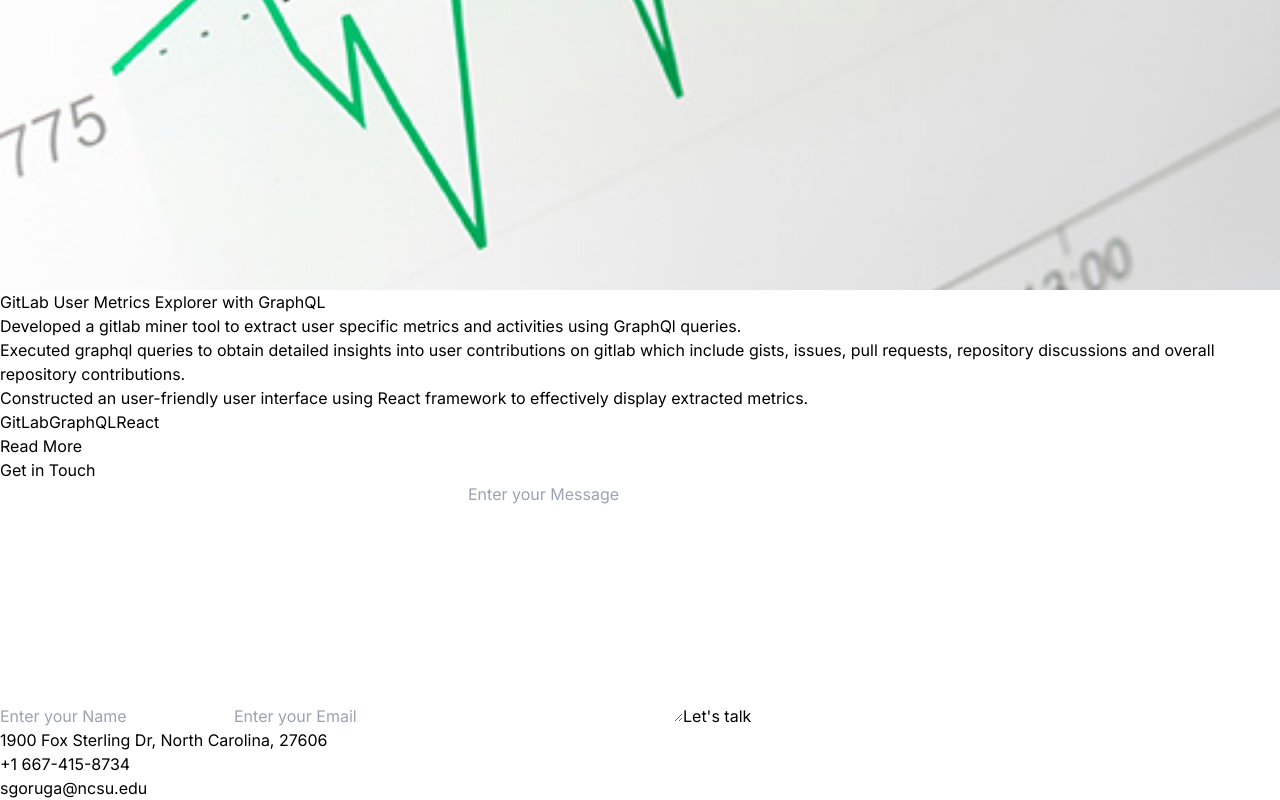
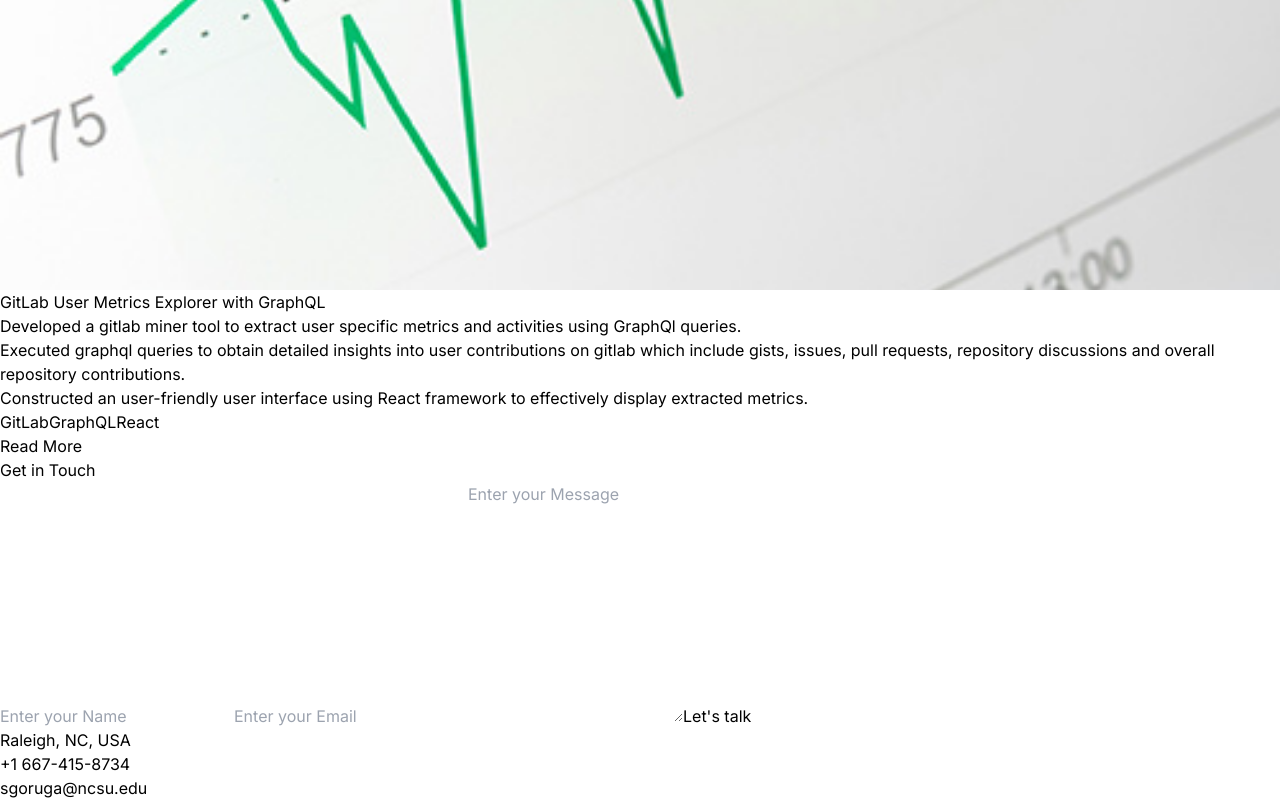
Before and after one commit to Siddartha1007/Portfolio, a React (Vite) app: page /Portfolio/ in a window 1280 px wide. Shown: the part 3960-4760 px from the top of the page. Built offline with nearby package versions, Linux system fonts and the light colour scheme.

Commit message:
Adress updated

```diff
--- a/src/constants/index.js
+++ b/src/constants/index.js
@@ -92,7 +92,7 @@
 ];
 
 export const CONTACT = {
-  address: "1900 Fox Sterling Dr, North Carolina, 27606 ",
+  address: "Raleigh, NC, USA ",
   phoneNo: "+1 667-415-8734 ",
   email: "sgoruga@ncsu.edu",
 };
```
Also changed, not shown: 2 other files (tests, documents, lock files or other folders).
